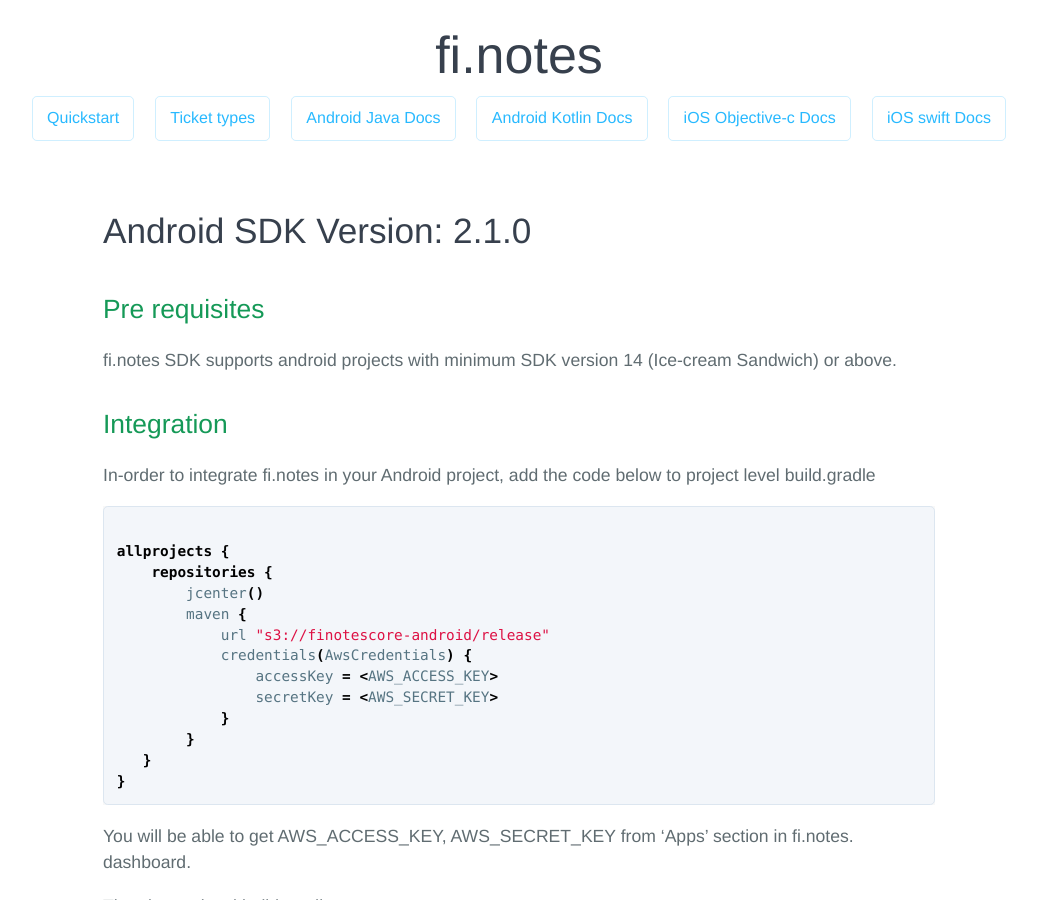
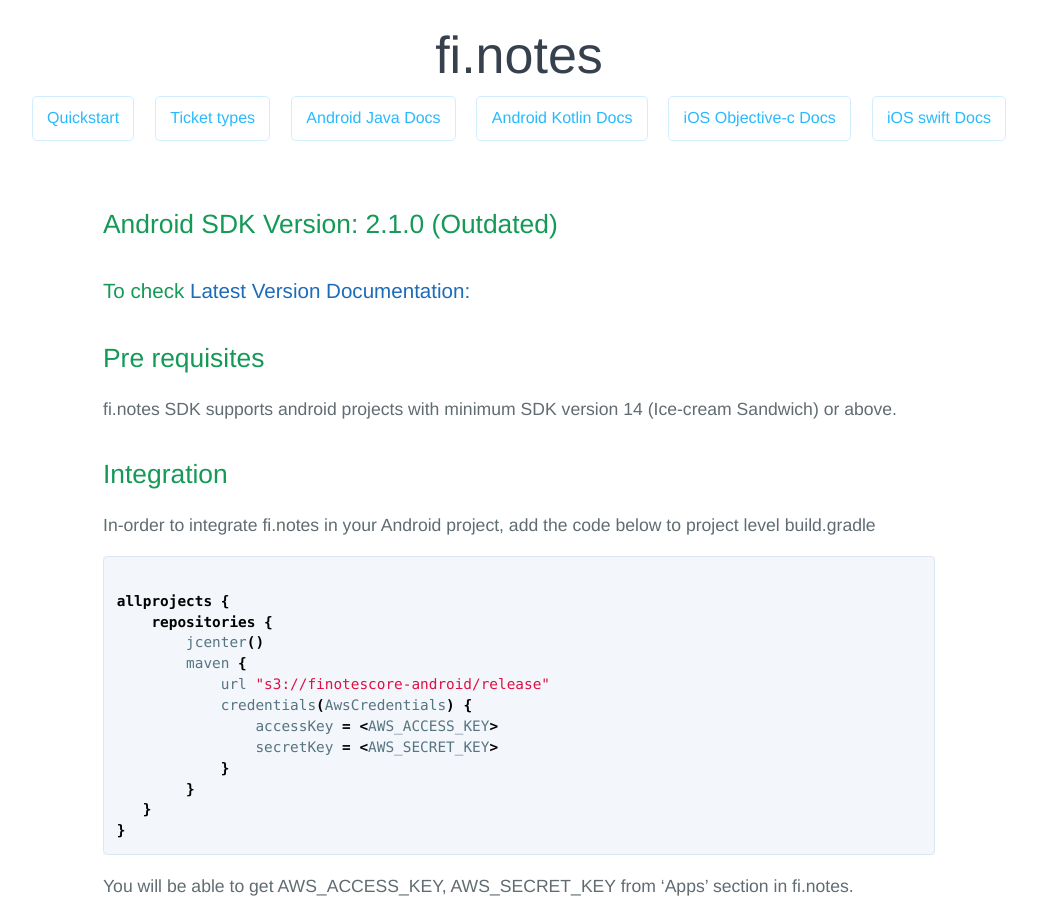
Before and after one commit to finotes/finotes.github.io, a Jekyll site: the page built from _posts/2018-01-19-android-java-docs.md, in a window 1280 px wide and 900 px high. Shown: the whole window, without its empty margins (121-1158 px from the left). Built offline with Jekyll 4.4.1, drawn with Linux system fonts in a browser that asks for light colours; some web fonts are replaced.

Commit message:
Update 2018-01-19-android-java-docs.md

```diff
--- a/_posts/2018-01-19-android-java-docs.md
+++ b/_posts/2018-01-19-android-java-docs.md
@@ -3,7 +3,9 @@ layout: post
 title: "Android SDK Documentation"
 ---
 
-# Android SDK Version: 2.1.0
+## Android SDK Version: 2.1.0 (Outdated)
+
+### To check [Latest Version Documentation:](https://finotes.github.io/2018/02/02/java-docs)
 
 ## Pre requisites
 
```
